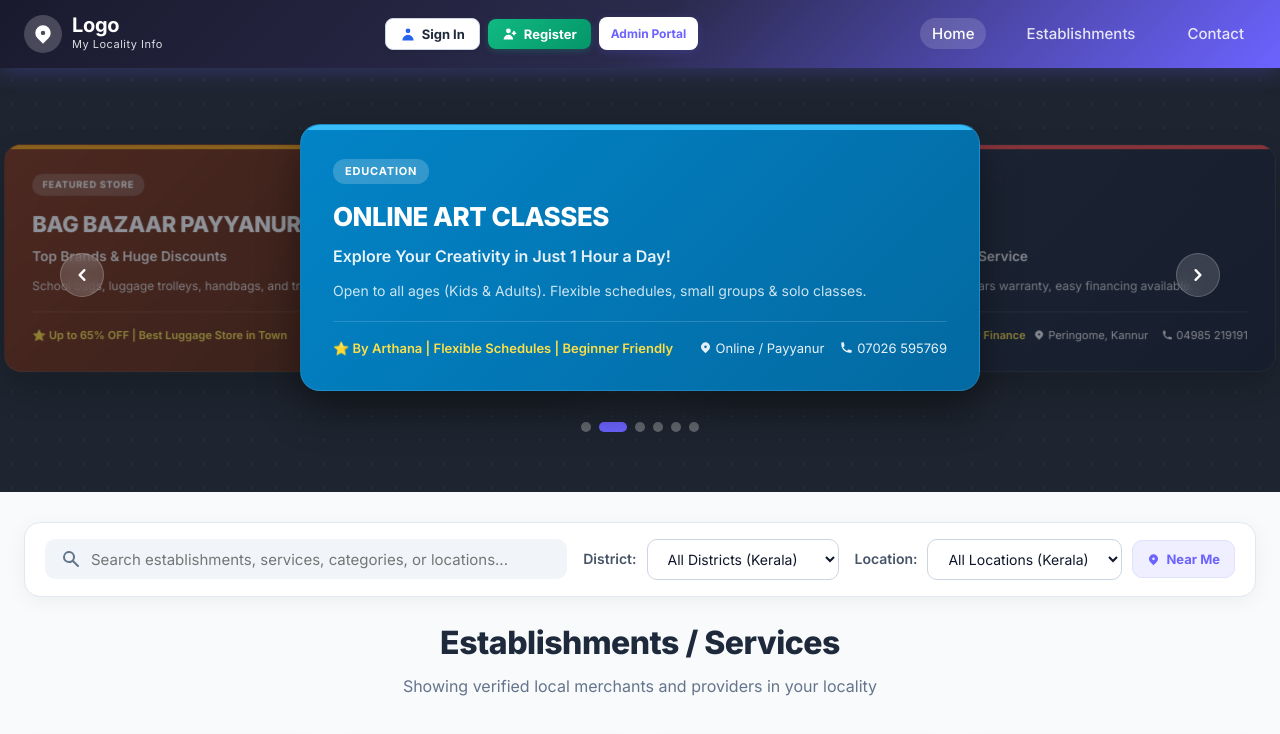
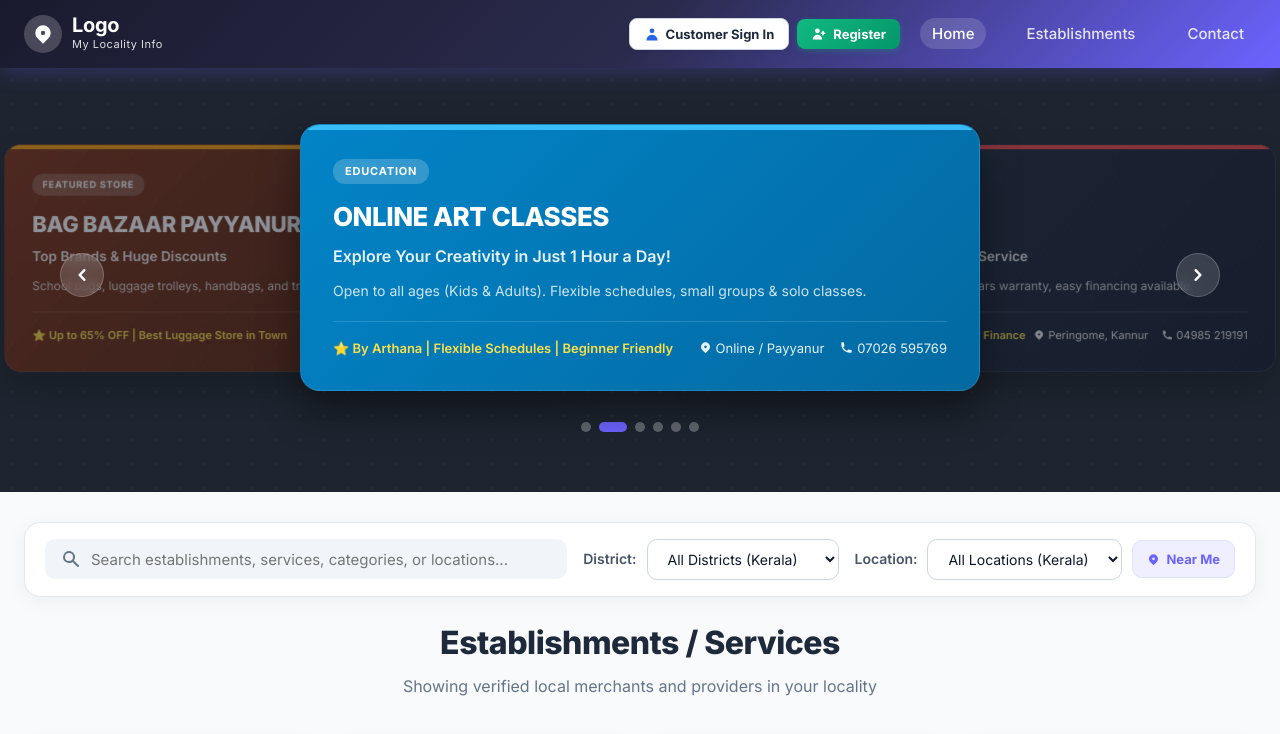
Before and after one commit to aurumfx-software/logo_frontend, a React (Vite) app: page / in a window 1280 px wide. Shown: the top 734 px of the page. Built offline with nearby package versions, Linux system fonts and the light colour scheme.

Commit message:
Remove Admin Portal button and right-align Customer Auth & User Status controls

```diff
--- a/src/pages/LandingPage.jsx
+++ b/src/pages/LandingPage.jsx
@@ -1318,7 +1318,7 @@ export default function LandingPage({ defaultTab = 'home' }) {
           </div>
 
           {/* Header Right: Logged-in User Status & Quick Actions or Customer Auth Buttons */}
-          <div className="landing-header-right" style={{ display: 'flex', alignItems: 'center', gap: 10 }}>
+          <div className="landing-header-right" style={{ display: 'flex', alignItems: 'center', gap: 10, marginLeft: 'auto' }}>
             {isAuthenticated ? (
               <div className="desktop-only" style={{ display: 'flex', alignItems: 'center', gap: 8 }}>
                 {/* User Status Badge */}
@@ -1383,28 +1383,6 @@ export default function LandingPage({ defaultTab = 'home' }) {
                   <HiViewGrid /> Merchants
                 </Link>
 
-                {/* Quick Access: Dashboard (Admin / Staff) */}
-                {(user?.role === 'Admin' || user?.role === 'Staff' || user?.role === 'ADMIN' || user?.role === 'FIELD_STAFF') && (
-                  <Link
-                    to="/dashboard"
-                    className="btn btn-sm"
-                    style={{
-                      background: '#2563EB',
-                      color: '#FFFFFF',
-                      fontWeight: 700,
-                      fontSize: 12,
-                      padding: '6px 12px',
-                      borderRadius: 8,
-                      display: 'inline-flex',
-                      alignItems: 'center',
-                      gap: 6,
-                      textDecoration: 'none',
-                    }}
-                  >
-                    <HiShieldCheck /> Dashboard
-                  </Link>
-                )}
-
                 {/* Sign Out Button */}
                 <button
                   onClick={() => logout()}
@@ -1446,7 +1424,7 @@ export default function LandingPage({ defaultTab = 'home' }) {
                     boxShadow: '0 1px 3px rgba(0,0,0,0.05)',
                   }}
                 >
-                  <HiUser style={{ color: '#2563EB', fontSize: 16 }} /> Sign In
+                  <HiUser style={{ color: '#2563EB', fontSize: 16 }} /> Customer Sign In
                 </button>
 
                 {/* Customer Register Button */}
@@ -1469,16 +1447,6 @@ export default function LandingPage({ defaultTab = 'home' }) {
                 >
                   <HiUserAdd style={{ fontSize: 16 }} /> Register
                 </button>
-
-                {/* Admin Portal Link */}
-                <Link
-                  to="/login"
-                  className="landing-admin-btn"
-                  onClick={() => setMobileNavOpen(false)}
-                  style={{ fontSize: 12, padding: '7px 12px' }}
-                >
-                  Admin Portal
-                </Link>
               </div>
             )}
 
@@ -1537,11 +1505,6 @@ export default function LandingPage({ defaultTab = 'home' }) {
                   <Link to="/merchants" className="landing-admin-btn mobile-drawer-btn" onClick={() => setMobileNavOpen(false)}>
                     Manage Merchants
                   </Link>
-                  {(user?.role === 'Admin' || user?.role === 'Staff' || user?.role === 'ADMIN' || user?.role === 'FIELD_STAFF') && (
-                    <Link to="/dashboard" className="landing-admin-btn mobile-drawer-btn" onClick={() => setMobileNavOpen(false)}>
-                      Admin Dashboard
-                    </Link>
-                  )}
                   <button
                     onClick={() => { logout(); setMobileNavOpen(false); }}
                     className="btn btn-outline"
@@ -1566,9 +1529,6 @@ export default function LandingPage({ defaultTab = 'home' }) {
                   >
                     Register New Account
                   </button>
-                  <Link to="/login" className="landing-admin-btn mobile-drawer-btn" onClick={() => setMobileNavOpen(false)}>
-                    Admin Portal Login
-                  </Link>
                 </div>
               )}
             </div>
```
